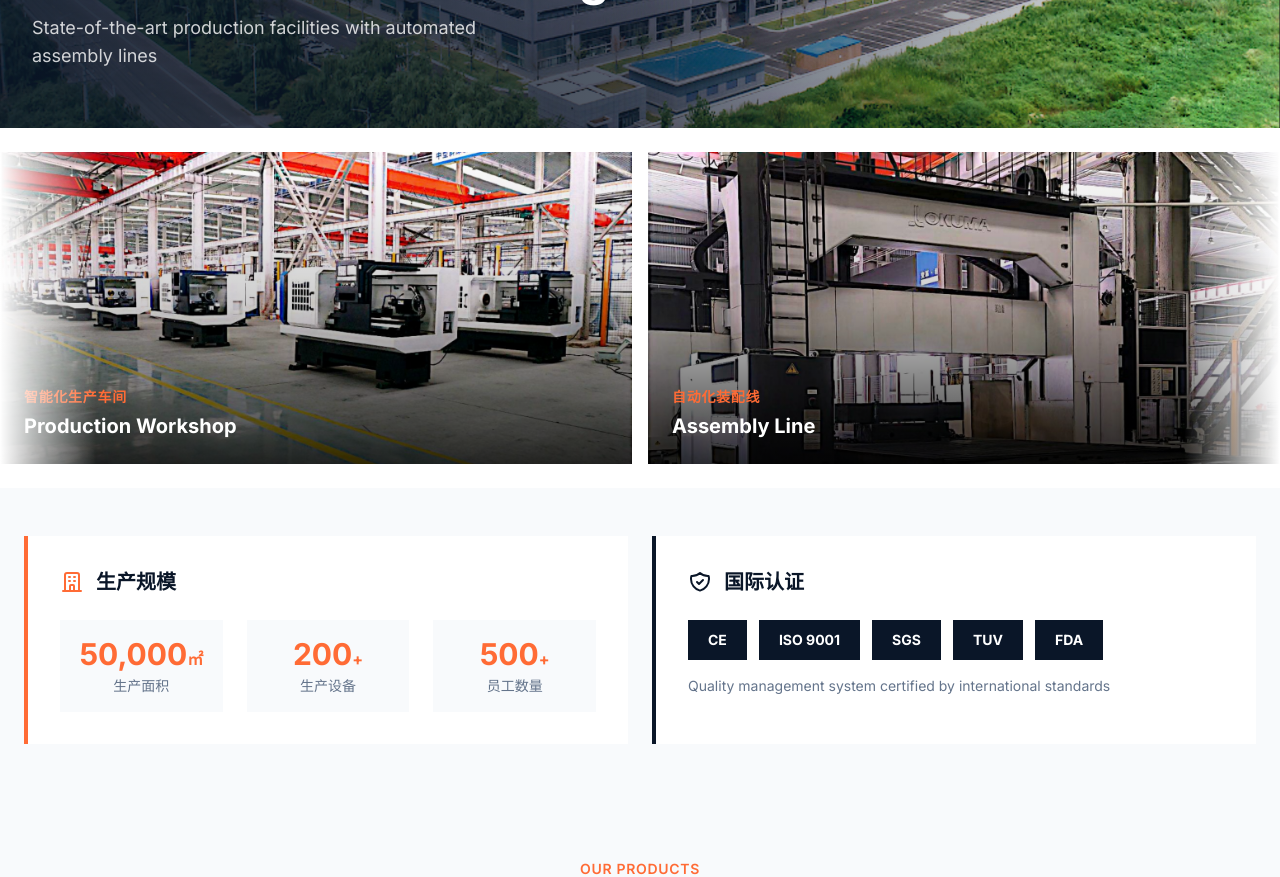
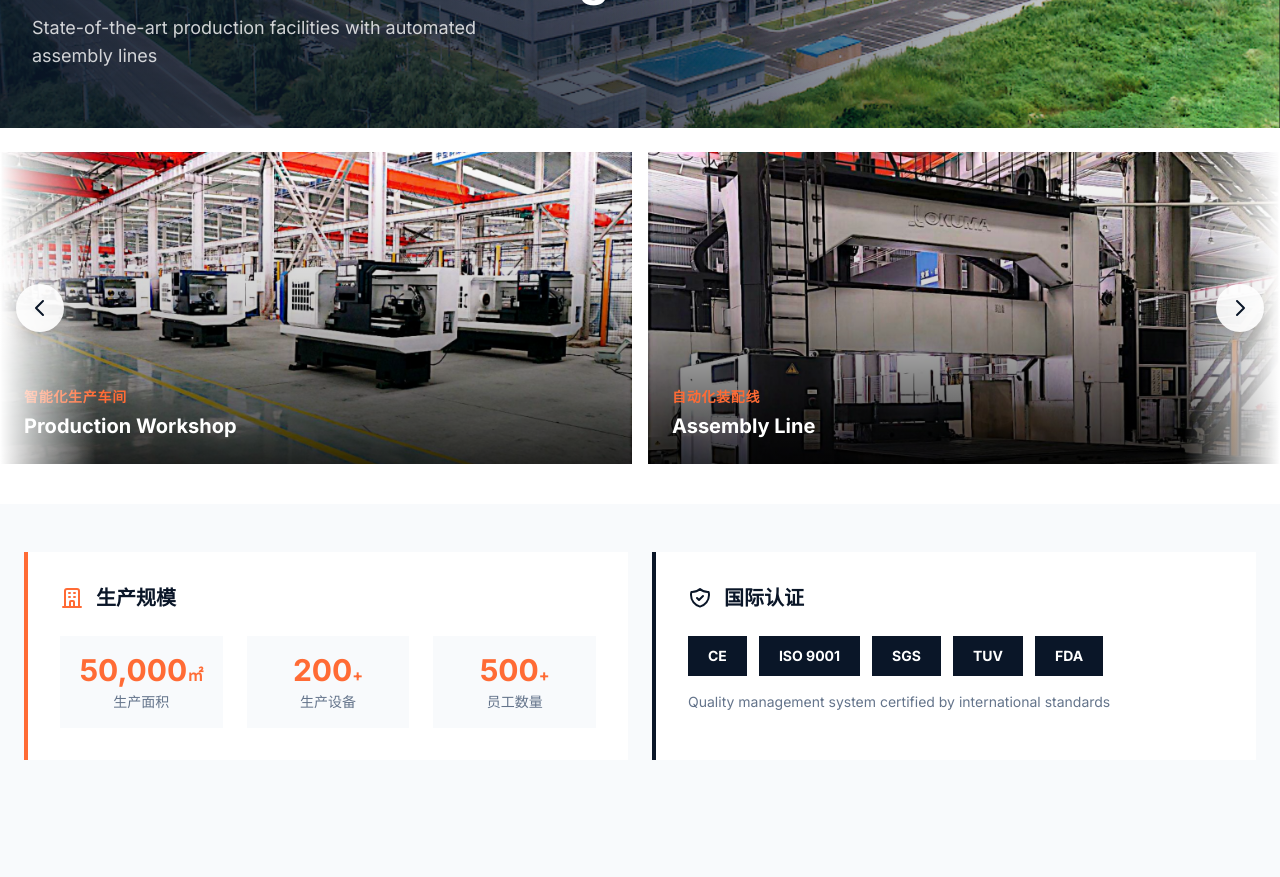
Before and after one commit to abian1990/b2b_website, a Vue app: page / in a window 1280 px wide. Shown: the part 1100-1977 px from the top of the page. Built offline with nearby package versions, Linux system fonts and the light colour scheme.

Commit message:
增加工厂轮播图

```diff
--- a/src/components/FactorySection.vue
+++ b/src/components/FactorySection.vue
@@ -40,14 +40,35 @@ const startScroll = () => {
   animationId = requestAnimationFrame(scroll)
 }
 
+const stopScroll = () => {
+  if (animationId) {
+    cancelAnimationFrame(animationId)
+    animationId = null
+  }
+}
+
+const scrollLeft = () => {
+  const container = scrollContainer.value
+  if (container) {
+    const cardWidth = container.querySelector('div').offsetWidth + 16
+    container.scrollBy({ left: -cardWidth, behavior: 'smooth' })
+  }
+}
+
+const scrollRight = () => {
+  const container = scrollContainer.value
+  if (container) {
+    const cardWidth = container.querySelector('div').offsetWidth + 16
+    container.scrollBy({ left: cardWidth, behavior: 'smooth' })
+  }
+}
+
 onMounted(() => {
   startScroll()
 })
 
 onUnmounted(() => {
-  if (animationId) {
-    cancelAnimationFrame(animationId)
-  }
+  stopScroll()
 })
 </script>
 
@@ -83,10 +104,34 @@ onUnmounted(() => {
     </div>
 
     <!-- Factory Carousel - Full Width -->
-    <div class="bg-white">
+    <div class="bg-white pb-4">
       <div class="relative">
-        <div class="absolute left-0 top-0 bottom-0 w-24 bg-gradient-to-r from-white to-transparent z-10 pointer-events-none"></div>
-        <div class="absolute right-0 top-0 bottom-0 w-24 bg-gradient-to-l from-white to-transparent z-10 pointer-events-none"></div>
+        <div class="absolute left-0 top-0 bottom-0 w-24 bg-gradient-to-r from-white to-transparent z-20 pointer-events-none"></div>
+        <div class="absolute right-0 top-0 bottom-0 w-24 bg-gradient-to-l from-white to-transparent z-20 pointer-events-none"></div>
+
+        <!-- Left Arrow -->
+        <button
+          @click="scrollLeft"
+          @mouseenter="isPaused = true"
+          @mouseleave="isPaused = false"
+          class="absolute left-4 top-1/2 -translate-y-1/2 z-30 w-12 h-12 bg-white/90 hover:bg-white shadow-lg rounded-full flex items-center justify-center text-primary hover:text-accent transition-all hover:scale-110"
+        >
+          <svg class="w-6 h-6" fill="none" stroke="currentColor" viewBox="0 0 24 24">
+            <path stroke-linecap="round" stroke-linejoin="round" stroke-width="2" d="M15 19l-7-7 7-7"/>
+          </svg>
+        </button>
+
+        <!-- Right Arrow -->
+        <button
+          @click="scrollRight"
+          @mouseenter="isPaused = true"
+          @mouseleave="isPaused = false"
+          class="absolute right-4 top-1/2 -translate-y-1/2 z-30 w-12 h-12 bg-white/90 hover:bg-white shadow-lg rounded-full flex items-center justify-center text-primary hover:text-accent transition-all hover:scale-110"
+        >
+          <svg class="w-6 h-6" fill="none" stroke="currentColor" viewBox="0 0 24 24">
+            <path stroke-linecap="round" stroke-linejoin="round" stroke-width="2" d="M9 5l7 7-7 7"/>
+          </svg>
+        </button>
 
         <div
           ref="scrollContainer"
```
